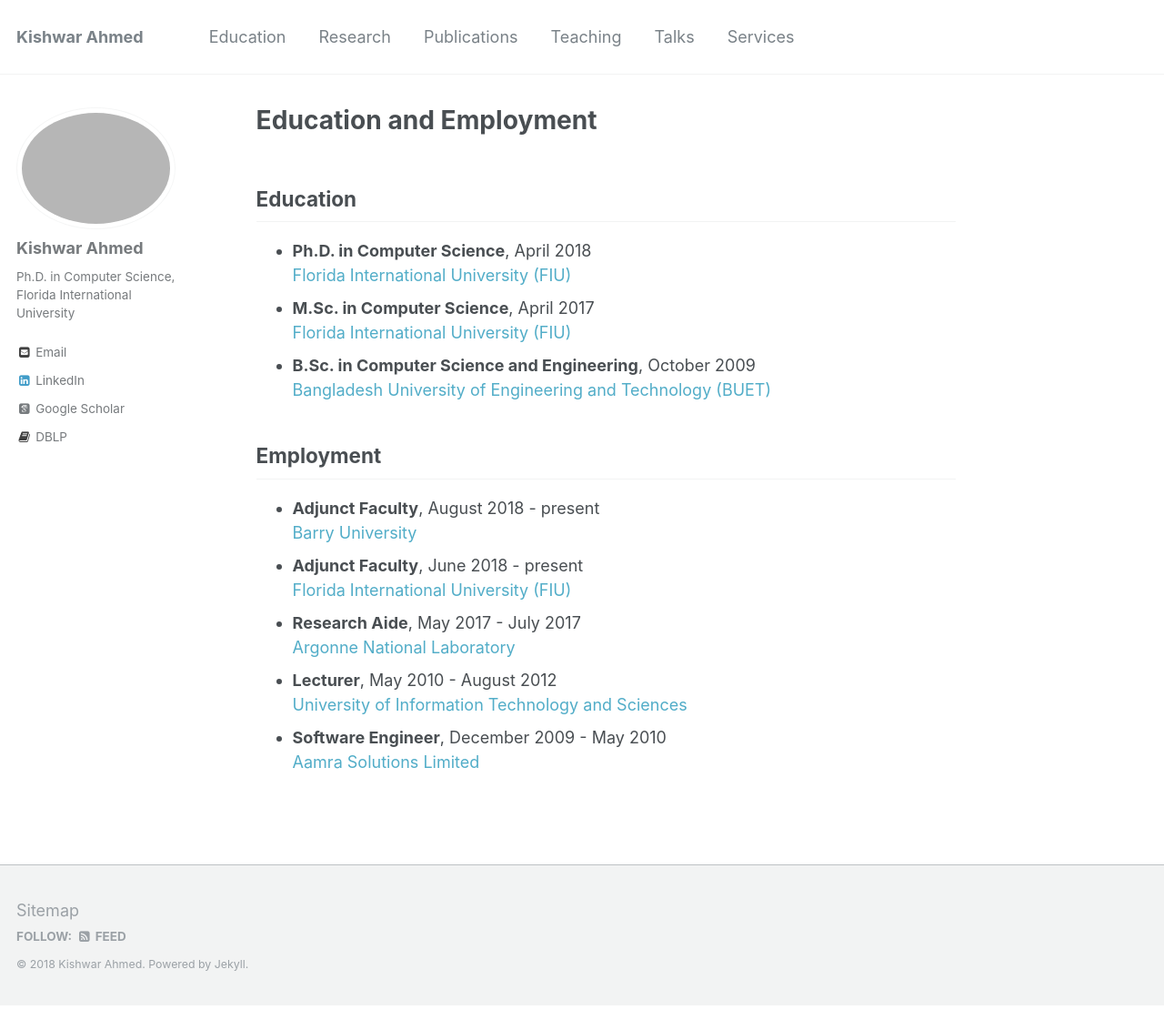
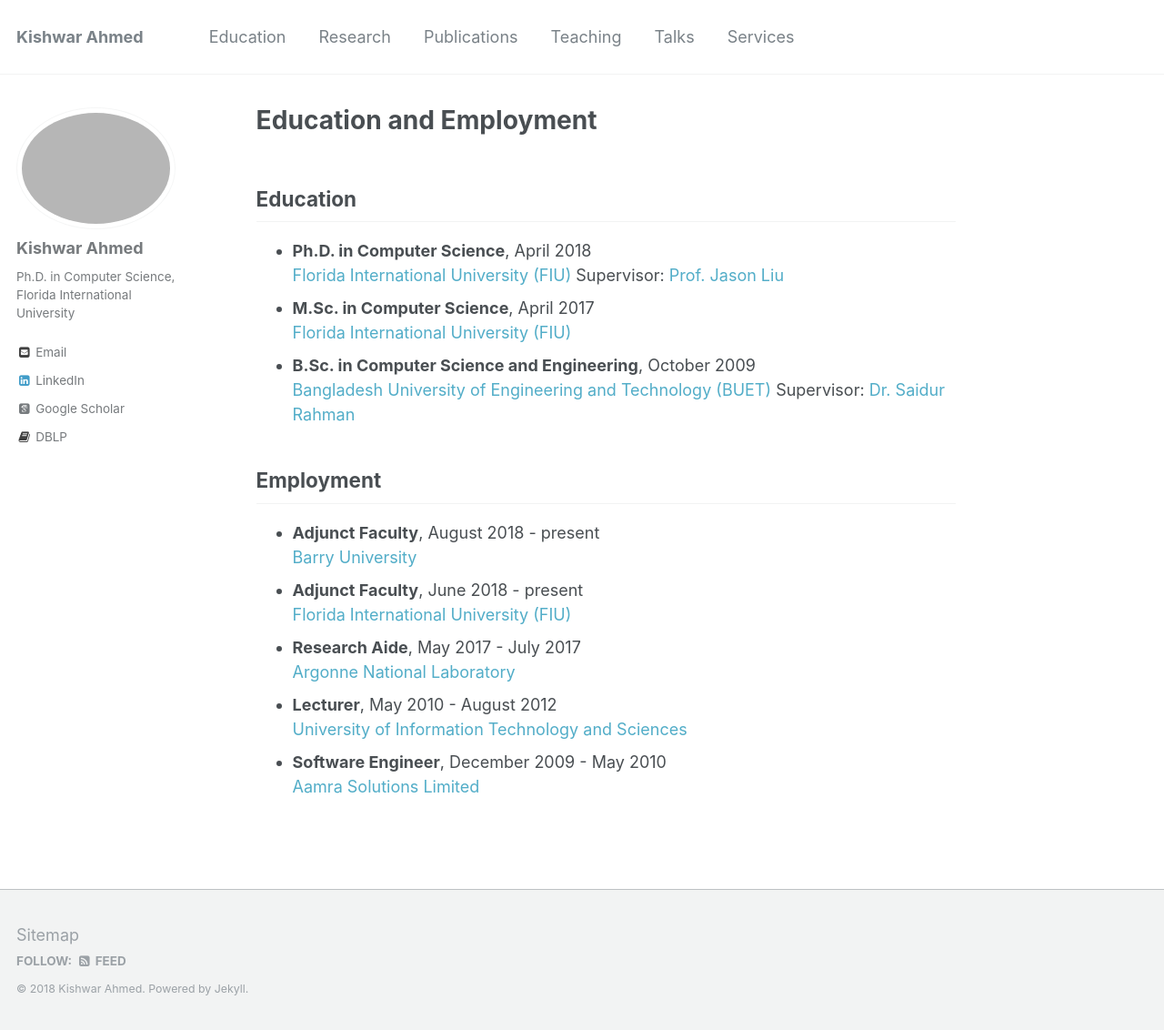
Before and after one commit to kishwarbd/kishwarbd.github.io, a Jekyll site: the page built from _pages/education.md, in a window 1280 px wide and 1132 px high. Shown: the whole window at 91% size. Built offline with Jekyll 4.4.1, drawn with Linux system fonts in a browser that asks for light colours; some web fonts are replaced.

Commit message:
updates.

```diff
--- a/_pages/education.md
+++ b/_pages/education.md
@@ -8,10 +8,12 @@ author_profile: true
 
 * **Ph.D. in Computer Science**, April 2018<br/>
 [Florida International University (FIU)](https://www.fiu.edu)
+Supervisor: [Prof. Jason Liu](http://people.cis.fiu.edu/liux/)
 * **M.Sc. in Computer Science**, April 2017<br/>
 [Florida International University (FIU)](https://www.fiu.edu)
 * **B.Sc. in Computer Science and Engineering**, October 2009<br/>
 [Bangladesh University of Engineering and Technology (BUET)](http://buet.ac.bd)
+Supervisor: [Dr. Saidur Rahman](https://saidurrahman.buet.ac.bd/)
 
 ## Employment
 
```
Also changed, not shown: 1 other file.
